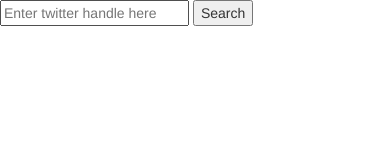
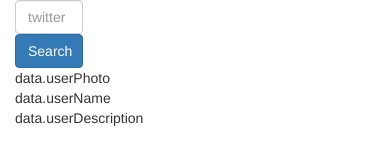
Before and after one commit to radelmann/twitterAPI, a website: page client/index.html in a window 390 px wide. Drawn offline with nearby package versions, Linux system fonts and the light colour scheme; some packages are replaced by stand-ins of ours.

Commit message:
basic css

```diff
--- a/client/app/tweets/tweets.html
+++ b/client/app/tweets/tweets.html
@@ -1,23 +1,42 @@
-<div id='container' ng-model='twitterAPI.tweets' >
+<div class='container' ng-model='twitterAPI.tweets' >
 
-  <form name='tweetsForm' ng-submit="submitSearch()" novalidate>
+  <div class="row">
 
-    <input name='screenName' type="text"
-    ng-model="data.screenName"
-    placeholder="Enter twitter handle here" required>
-    <button type="submit" value="Search" ng-disabled='shortlyForm.$invalid'>
-    Search
-    </button>
-  </form>
 
-  <!-- <div>
-    <img src="{{ data.userPhoto }}">
-    <span>{{ data.userName }}</span>
-    <span>{{ data.userDescription }}</span>
-  </div> -->
+    <div class="col-xs-3">
+      <form name='tweetsForm' ng-submit="submitSearch()">
 
-  <div style="width:400px;" ng-repeat='tweet in data.tweets'>
-    <span>{{ tweet.text }}</span><br>
-    <img style="width:400px;" src="{{ tweet.img }}">
-  </div>
+        <input class='form-control' name='screenName' type="text"
+        ng-model="data.screenName" placeholder="twitter handle" required></input>
+
+
+
+        <button type="submit" value="Submit" class='btn btn-primary btn-block' ng-disabled='shortlyForm.$invalid'>
+        Search
+        </button>
+
+      </form>
+
+
+
+      <div>
+        <!-- <img src="{{ data.userPhoto }}"> -->
+        <span>data.userPhoto</span><br>
+        <span>data.userName</span><br>
+        <span>data.userDescription</span>
+      </div>
+
+    </div>
+
+    <div class="col-xs-6">
+      <div class="tweets ">
+        <div class="tweet" ng-repeat='tweet in data.tweets'>
+          <span>{{ tweet.text }}</span><br>
+          <img src="{{ tweet.img }}">
+        </div>
+      </div>
+
+    </div>
+
+
 </div>
--- /dev/null
+++ b/client/css/styles.css
@@ -0,0 +1,11 @@
+.tweet {
+  width:450px;
+}
+
+.tweet img {
+  width:450px;
+}
+
+input {
+  width:150px;
+}
--- a/client/index.html
+++ b/client/index.html
@@ -4,6 +4,7 @@
     <title>twitter api</title>
     <link rel="stylesheet" href="//netdna.bootstrapcdn.com/bootstrap/3.0.2/css/bootstrap.min.css"> <!-- load bootstrap css -->
 <link rel="stylesheet" href="//netdna.bootstrapcdn.com/font-awesome/4.0.3/css/font-awesome.min.css"> <!-- load fontawesome -->
+<link rel="stylesheet" href="/css/styles.css"> <!-- custom -->
   </head>
   <body>
     <div ng-view=""></div>
```
